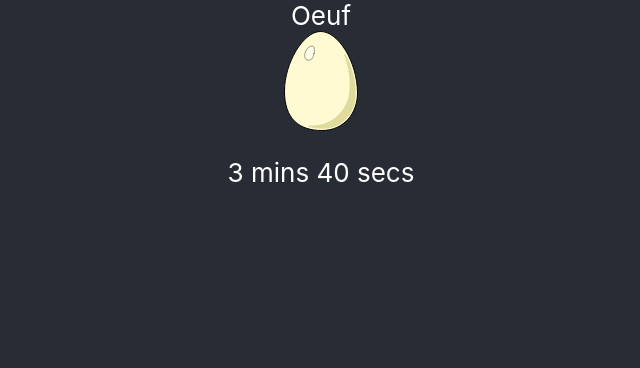
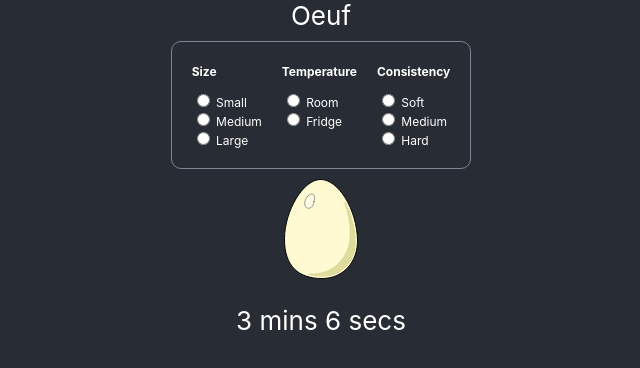
Before and after one commit to rayhogan/Oeuf, a React (Create React App) app: page / in a window 1280 px wide. Shown: the top 368 px of the page, without its empty margins (319-959 px from the left). Built offline with nearby package versions, Linux system fonts and the light colour scheme.

Commit message:
Add egg control panel

```diff
--- a/src/App.css
+++ b/src/App.css
@@ -36,3 +36,28 @@
     transform: rotate(360deg);
   }
 }
+
+
+.Egg-Control
+{
+  margin-top: 10px;
+  display: flex;
+  flex-direction: row;
+  border: 1px solid #7e8592;
+  border-radius: 10px;
+  font-size: 12px;
+  text-align: left;
+  margin-bottom: 10px;
+  padding: 0px 10px 10px 10px;
+
+}
+
+.Egg-Property
+{
+  padding: 10px;
+}
+
+.Egg-Property p
+{
+  font-weight: 700;
+}
--- a/src/App.tsx
+++ b/src/App.tsx
@@ -10,9 +10,12 @@ class App extends React.Component<any, any> {
     super(Props);
 
     this.state = {
-      timer: 220,
+      timer: 186,
       running: false,
-      intervalTimer: null
+      intervalTimer: null,
+      eggSize: 186,
+      eggTemp: 0,
+      eggConsistency: 0
     }
 
     this.startTimer = this.startTimer.bind(this);
@@ -52,10 +55,31 @@ class App extends React.Component<any, any> {
       <div className="App">
         <header className="App-header">
           <div className="App-Title">Oeuf</div>
+          <div className="Egg-Control">
+            <div className="Egg-Property">
+              <p>Size</p>
+              <input type="radio" value="Small" name="eggsize" /> Small<br />
+              <input type="radio" value="Medium" name="eggsize" /> Medium<br />
+              <input type="radio" value="Large" name="gender" /> Large<br />
+            </div>
+
+            <div className="Egg-Property">
+              <p>Temperature</p>
+              <input type="radio" value="Room" name="eggtemp" /> Room<br />
+              <input type="radio" value="Fridge" name="eggtemp" /> Fridge<br />
+            </div>
+
+            <div className="Egg-Property">
+              <p>Consistency</p>
+              <input type="radio" value="Soft" name="eggresult" /> Soft<br />
+              <input type="radio" value="Medium" name="eggresult" /> Medium<br />
+              <input type="radio" value="Hard" name="eggresult" /> Hard<br />
+            </div>
+          </div>
           <img src={egg} height="100" onClick={this.startTimer} />
           <p>{Math.floor(this.state.timer / 60)} mins {this.state.timer % 60} secs</p>
         </header>
-      </div>
+      </div >
     );
   }
 }
```
